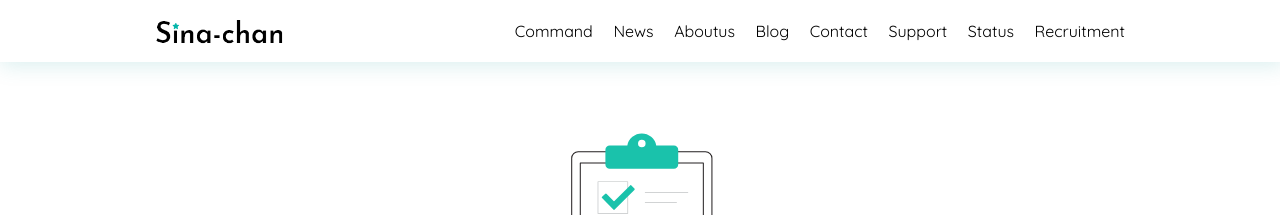
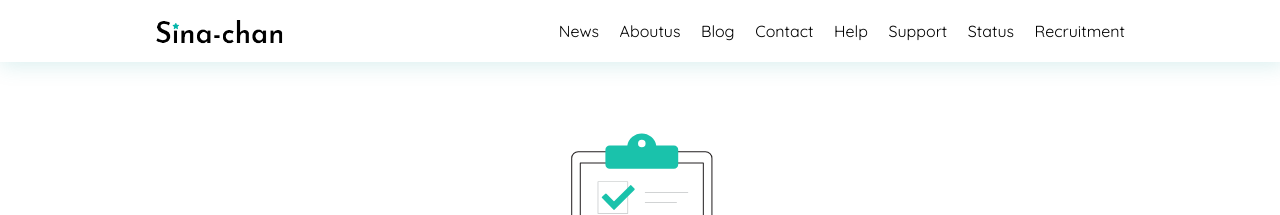
Before and after one commit to SinaKitagami/sinakitagami.github.io, a Jekyll site: the page built from success.html, in a window 1280 px wide. Shown: the top 215 px of the page. Built offline with Jekyll 4.4.1, drawn with Linux system fonts in a browser that asks for light colours; nearby versions of some CDN libraries; a script that is not in the unit is left out.

Commit message:
Update header.html

```diff
--- a/_includes/header.html
+++ b/_includes/header.html
@@ -8,12 +8,12 @@
             </div>
             <div class="header-navbtn"></div>
             <div class="header-right">
-                <a href="{{ site.url }}/command" id="Command">Command</a>
                 <a href="{{ site.url }}/news" id="News">News</a>
                 <a href="{{ site.url }}/aboutus" id="Aboutus">Aboutus</a>
                 <a href="{{ site.url }}/blog" id="Team">Blog</a>
                 <a href="{{ site.url }}/contact" id="Contact">Contact</a>
-                <a href="https://help.sina-chan.com" id="Help">Support</a>
+                <a href="https://help.sina-chan.com" id="Help">Help</a>
+                <a href="https://support.sina-chan.com" id="Support">Support</a>
                 <a href="https://status.sina-chan.com" id="Status">Status</a>
                 <a href="{{ site.url }}/recruitment" id="Recruitment">Recruitment</a>
             </div>
```
